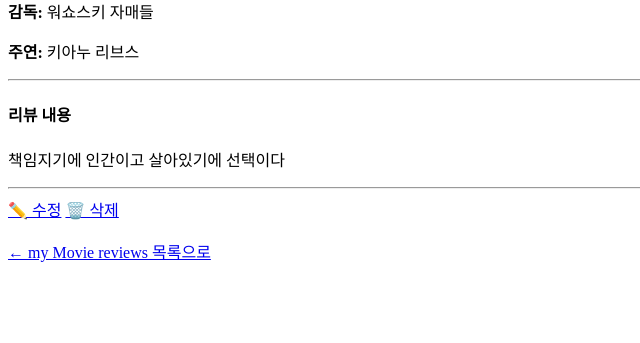
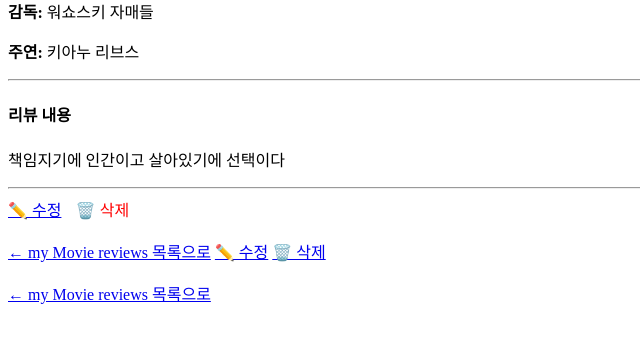
Before and after one commit to Pirogramming-23/Kim-Hayun, a Django app: page /reviews/2 in a window 1280 px wide. Shown: the part 279-622 px from the top of the page, without its empty margins (0-640 px from the left). Run offline with Django 5.2, Linux system fonts and the light colour scheme; data comes from the database, SQL or seed files in the repository; both versions use the stored data as it was after the commit.

Commit message:
[feat] review_form+delete

```diff
--- a/myMovieReviews/movie_reviews_project/reviews/templates/review_detail.html
+++ b/myMovieReviews/movie_reviews_project/reviews/templates/review_detail.html
@@ -20,7 +20,15 @@
 
   <hr>
 
-  {# 수정과 삭제 기능 추가 필요. #}
+  <a href="{% url 'review_update' movie.pk %}">✏️ 수정</a>
+
+  <form action="{% url 'review_delete' movie.pk %}" method="post" style="display: inline; margin-left: 10px;">
+    {% csrf_token %}
+    <button type="submit" onclick="return confirm('정말로 이 리뷰를 삭제하시겠습니까?');" style="background:none; border:none; color:red; cursor:pointer; padding:0; font-size: 1em;">🗑️ 삭제</button>
+  </form>
+
+  <br><br>
+  <a href="{% url 'review_list' %}">← my Movie reviews 목록으로</a>
   <a href="#">✏️ 수정</a>
   <a href="#">🗑️ 삭제</a>
   <br><br>
--- a/myMovieReviews/movie_reviews_project/reviews/urls.py
+++ b/myMovieReviews/movie_reviews_project/reviews/urls.py
@@ -6,4 +6,6 @@ urlpatterns = [
     path('', review_list, name='review_list'),
     path('create/', review_create, name='review_create'),
     path('<int:pk>',review_detail, name='review_detail'),
+    path('<int:pk>/update/', review_update, name='review_update'),
+    path('<int:pk>/delete/', review_delete, name='review_delete'),
 ]
--- a/myMovieReviews/movie_reviews_project/reviews/views.py
+++ b/myMovieReviews/movie_reviews_project/reviews/views.py
@@ -10,7 +10,7 @@ def review_list(request):
   return render(request,"review_list.html",context)
 
 def review_detail(request, pk):
-    # 404 발생 추가함
+    # 404로 가져오기로 바꿈
     movie = get_object_or_404(Movie, pk=pk)
     context = {
         "movie": movie,
@@ -41,3 +41,34 @@ def review_create(request):
         return redirect('review_list')
 
     return render(request, "review_create.html")
+
+def review_update(request,pk):
+  movie = get_object_or_404(Movie, pk=pk)
+
+  if request.method=='POST':
+    movie.title = request.POST.get('title')
+    movie.year = request.POST.get('year')
+    movie.genre = request.POST.get('genre')
+    movie.stars = request.POST.get('stars')
+    movie.runtime = request.POST.get('runtime')
+    movie.review = request.POST.get('review')
+    movie.director = request.POST.get('director')
+    movie.actors = request.POST.get('actors')
+    movie.save()
+    return redirect('review_detail', pk=movie.pk)
+  #수정 버튼 눌렀을떄 기존 화면 보여주기 구현
+  else:
+    context = {
+            'movie': movie,
+        }
+
+    return render(request, 'review_form.html', context)
+
+def review_delete(request, pk):
+    movie = get_object_or_404(Movie, pk=pk)
+
+    if request.method == 'POST':
+        movie.delete()
+        return redirect('review_list')
+
+    return redirect('review_detail', pk=movie.pk)
```
Also changed, not shown: myMovieReviews/movie_reviews_project/reviews/templates/review_form.html (added, +28 -0 lines), myMovieReviews/movie_reviews_project/db.sqlite3.
